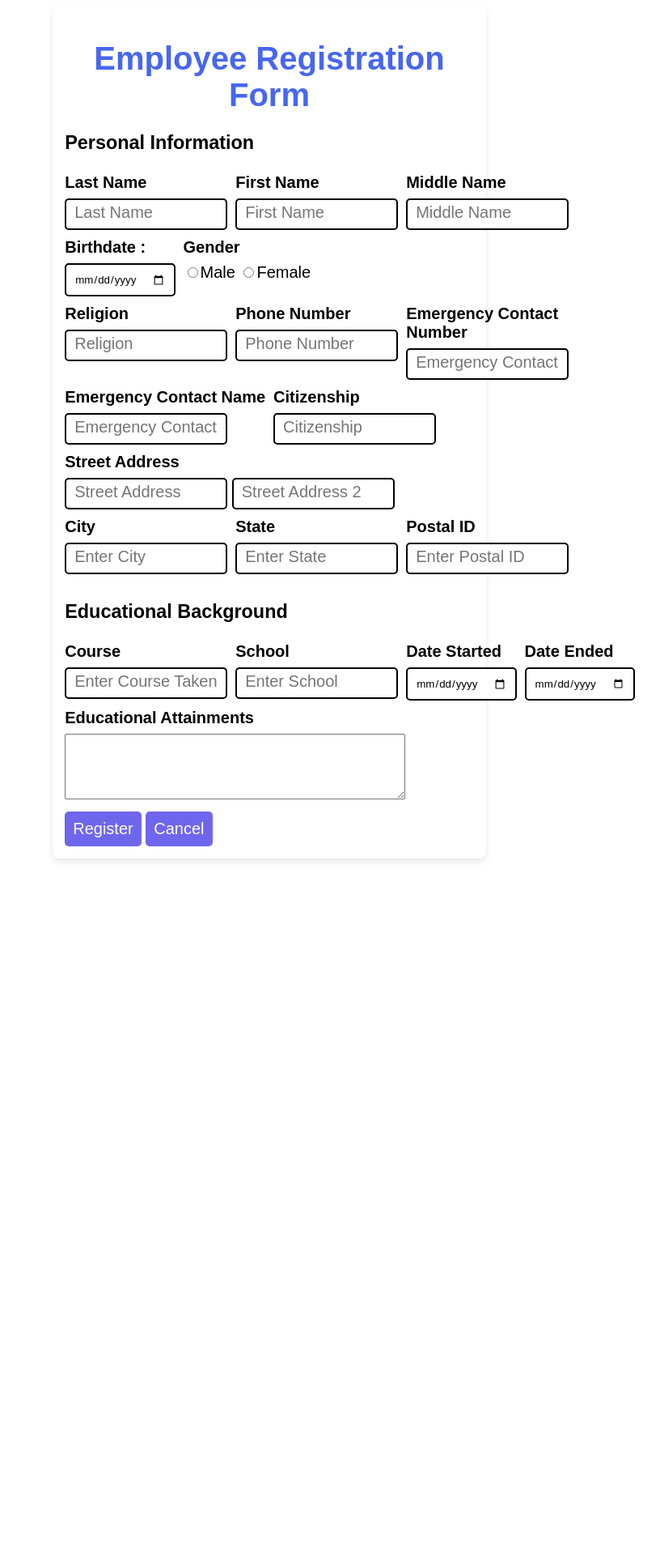
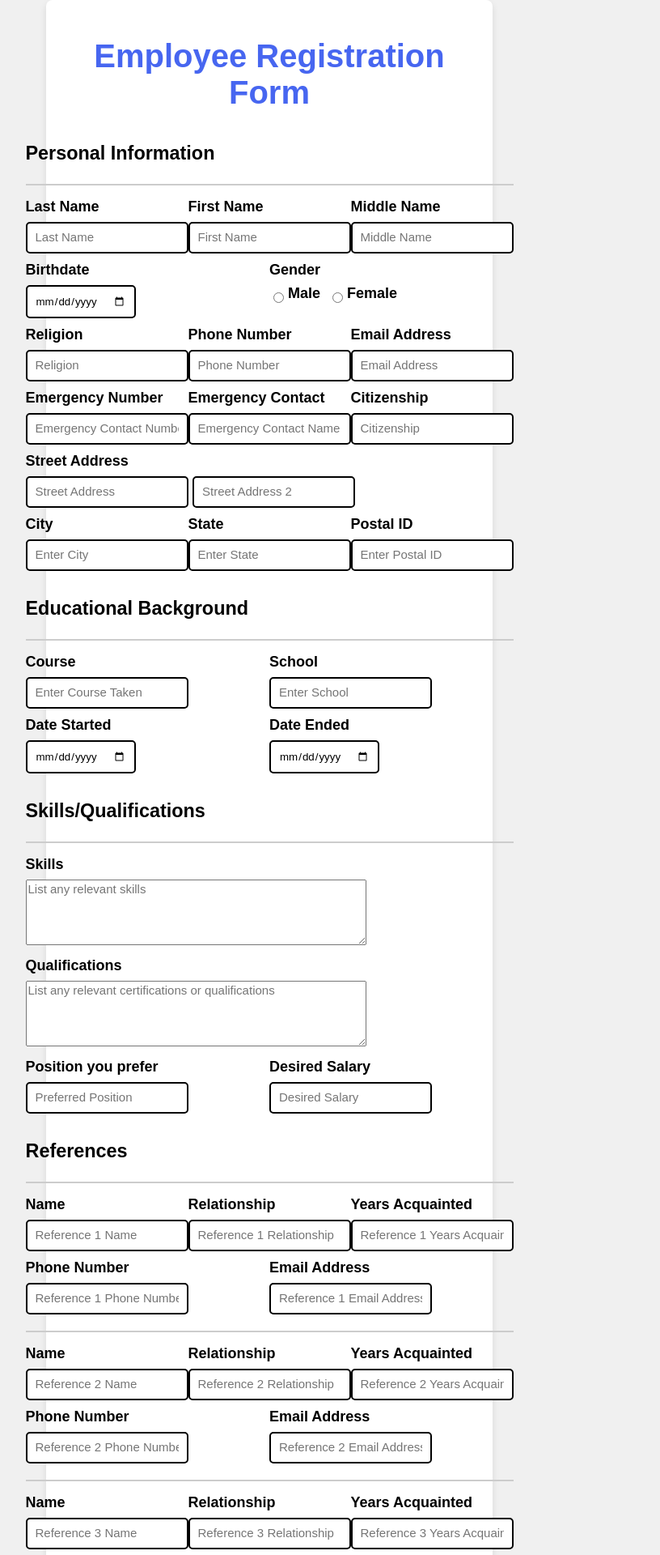
Before and after one commit to Melow04/Melow04.github.io, a PHP site: page /F3/index.html in a window 1280 px wide. Shown: the top 1920 px of the page at 81% size, without its empty margins (307-1123 px from the left). Before the commit the page ends 1064 px from the top, so only its background shows below. Run offline with PHP 8.4, Linux system fonts and the light colour scheme.

Commit message:
FA3 Final

```diff
--- a/F3/external_registration.css
+++ b/F3/external_registration.css
@@ -7,6 +7,9 @@ body{
     justify-content: center;
     align-items: center;
     font-size: 20px;
+    height: 100vh;
+    margin: 0;
+    background-color: #f0f0f0;
 }
 
 .form-container {
@@ -16,7 +19,11 @@ body{
     border: 2px transparent;
     border-radius: 8px;
     box-shadow: 0 4px 8px rgba(0, 0, 0, 0.1);
-    padding: 15px
+    padding: 20px;
+    background-color: #ffffff;
+    display: flex;
+    flex-direction: column;
+    align-items: center;
 }
 
 
@@ -28,19 +35,49 @@ h1 {
     font-weight:700;
   }
 
+  h3 {
+    align-self: flex-start;
+    width: 100%;
+    text-align: left;
+}
+
+hr {
+    width: 100%;
+    border: none;
+    border-top: 2px solid #ccc;
+    margin-bottom: 1rem;
+}
+
 .form-control{
+    width: 100%;
     margin-bottom: 10px;
+}
+
+.gender-options {
+    display: flex;
+    align-items: center;
+}
+
+.gender-options input[type="radio"] {
+    margin-right: 5px;
+}
+
+.gender-options label {
     margin-right: 10px;
+    font-weight: 100;
+    font-size: 15px;
+}
 
-}
 
 .flex-container{
     display: flex;
+
 }
 
 .form-control label {
     display: block;
-    font-weight: 700;
+    font-size: 18px;
+    font-weight: 550;
     margin-bottom: 0.5rem;
   }
 
@@ -48,7 +85,8 @@ h1 {
 input[type="text"],
 input[type="tel"],
 input[type="number"],
-input[type="date"]{
+input[type="date"],
+input[type="email"]{
     border: 2px solid;
     border-radius: 5px;
     padding: 10px;
@@ -56,38 +94,60 @@ input[type="date"]{
 }
 
 ::placeholder{
-    font-size: 20px;
+    font-size: 15px;
 }
 
+.buttons {
+    display: flex;
+    justify-content: center;
+    margin-top: 20px;
+}
 
-
-button[type="submit"]{
+button[type="submit"],
+button[type="button"] {
     border: none;
     border-radius: 5px;
     padding: 10px;
     font-size: 20px;
-
     color: white;
     cursor: pointer;
     background-color: rgb(111, 102, 238);
+    transition: background-color 0.3s ease;
+    margin-right: 10px;
 }
 
-button[type="submit"]:hover{
+button[type="submit"]:hover {
     background-color: rgb(9, 226, 82);
 }
 
-button[type="button"]{
-    border: none;
-    border-radius: 5px;
-    padding: 10px;
-    color: white;
-    font-size: 20px;
-    cursor: pointer;
-    background-color: rgb(111, 102, 238);
+button[type="button"]:hover {
+    background-color: rgb(226, 9, 9);
+}
+
+input:focus,
+textarea:focus{
+    outline: none;
+    border-color: #4766f0;
+    box-shadow: 0 0 5px rgba(71, 102, 240, 0.5);
+}
+
+p{
+text-align: justify;
+font-size: 12px;
 }
 
 
+.cv-upload input[type="file"] {
+    border: 2px solid #ccc;
+    border-radius: 5px;
+    padding: 10px;
+    font-size: 16px;
+    width: 100%;
+    box-sizing: border-box;
+}
 
-button[type="button"]:hover{
-    background-color: rgb(226, 9, 9);
+.cv-upload input:focus {
+    outline: none;
+    border-color: #4766f0;
+    box-shadow: 0 0 5px rgba(71, 102, 240, 0.5);
 }
--- a/F3/index.html
+++ b/F3/index.html
@@ -1,10 +1,9 @@
 <!DOCTYPE html>
 <html lang="en">
-
   <head>
-    <meta charset="UTF-8">
-    <meta name="viewport" content="width=device-width, initial-scale=1.0">
-    <link rel="stylesheet" href="external_registration.css">
+    <meta charset="UTF-8" />
+    <meta name="viewport" content="width=device-width, initial-scale=1.0" />
+    <link rel="stylesheet" href="external_registration.css" />
     <title>Employee Registration</title>
   </head>
 
@@ -13,106 +12,340 @@
       <h1>Employee Registration Form</h1>
       <form action="">
         <h3>Personal Information</h3>
+        <hr />
         <div class="flex-container">
           <div class="form-control">
             <label for="lastname">Last Name</label>
-                    <input type="text" id="lastname" name="lastname" placeholder="Last Name">
+            <input
+              type="text"
+              id="lastname"
+              name="lastname"
+              placeholder="Last Name"
+            />
           </div>
           <div class="form-control">
             <label for="firstname">First Name</label>
-                    <input type="text" id="firstname" name="firstname" placeholder="First Name">
+            <input
+              type="text"
+              id="firstname"
+              name="firstname"
+              placeholder="First Name"
+            />
           </div>
           <div class="form-control">
             <label for="middlename">Middle Name</label>
-                    <input type="text" id="middlename" name="middlename" placeholder="Middle Name">
+            <input
+              type="text"
+              id="middlename"
+              name="middlename"
+              placeholder="Middle Name"
+            />
           </div>
         </div>
         <div class="flex-container">
           <div class="form-control">
-                <label for="birthdate">Birthdate :</label>
-                <input type="date" id="date">
+            <label for="birthdate">Birthdate</label>
+            <input type="date" id="birthdate" name="birthdate" />
           </div>
           <div class="form-control">
             <label for="gender">Gender</label>
-                <input type="radio" name="gender" value="male">Male
-                <input type="radio" name="gender" value="fmale">Female
+            <div class="gender-options">
+              <input type="radio" id="male" name="gender" value="male" />
+              <label for="male">Male</label>
+              <input type="radio" id="female" name="gender" value="female" />
+              <label for="female">Female</label>
+            </div>
           </div>
         </div>
         <div class="flex-container">
           <div class="form-control">
             <label for="religion">Religion</label>
-                <input type="text" id="religion" name="religion" placeholder="Religion">
+            <input
+              type="text"
+              id="religion"
+              name="religion"
+              placeholder="Religion"
+            />
           </div>
           <div class="form-control">
             <label for="phone">Phone Number</label>
-                <input type="tel" id="phone" name="phone" placeholder="Phone Number">
+            <input
+              type="tel"
+              id="phone"
+              name="phone"
+              placeholder="Phone Number"
+            />
           </div>
           <div class="form-control">
-                <label for="emergencynumber">Emergency Contact Number</label>
-                <input type="tel" id="emergencynumber" name="emergencynumber" placeholder="Emergency Contact Number">
+            <label for="email">Email Address</label>
+            <input type="email" id="email" name="email" placeholder="Email Address">
         </div>
     </div>
     <div class="flex-container">
             <div class="form-control">
-                <label for="emergency">Emergency Contact Name</label>
-                <input type="text" id="emergency" name="emergency" placeholder="Emergency Contact Name">
+              <label for="emergencynumber">Emergency Number</label>
+              <input
+                type="tel"
+                id="emergencynumber"
+                name="emergencynumber"
+                placeholder="Emergency Contact Number"
+              />
+            </div>
+          <div class="form-control">
+            <label for="emergency">Emergency Contact</label>
+            <input
+              type="text"
+              id="emergency"
+              name="emergency"
+              placeholder="Emergency Contact Name"
+            />
           </div>
           <div class="form-control">
             <label for="citizenship">Citizenship</label>
-                <input type="text" id="citizenship" name="citizenship" placeholder="Citizenship">
+            <input
+              type="text"
+              id="citizenship"
+              name="citizenship"
+              placeholder="Citizenship"
+            />
           </div>
         </div>
         <div class="form-control">
           <label for="street">Street Address</label>
-                <input type="text" id="street" name="street" placeholder="Street Address" required>
-                <input type="text" id="address" name="address" placeholder="Street Address 2">
+          <input
+            type="text"
+            id="street"
+            name="street"
+            placeholder="Street Address"
+            required
+          />
+          <input
+            type="text"
+            id="address"
+            name="address"
+            placeholder="Street Address 2"
+          />
         </div>
         <div class="flex-container">
           <div class="form-control">
             <label for="city">City</label>
-                <input type="text" id="city" name="city" placeholder="Enter City" required>
+            <input
+              type="text"
+              id="city"
+              name="city"
+              placeholder="Enter City"
+              required
+            />
           </div>
           <div class="form-control">
             <label for="state">State</label>
-                <input type="text" id="state" name="state" placeholder="Enter State" required>
+            <input
+              type="text"
+              id="state"
+              name="state"
+              placeholder="Enter State"
+              required
+            />
           </div>
           <div class="form-control">
             <label for="post-code">Postal ID</label>
-                <input type="number" id="post-code" name="post-code" placeholder="Enter Postal ID" required>
+            <input
+              type="number"
+              id="post-code"
+              name="post-code"
+              placeholder="Enter Postal ID"
+              required
+            />
           </div>
         </div>
         <h3>Educational Background</h3>
+        <hr />
         <div class="flex-container">
           <div class="form-control">
             <label for="course">Course</label>
-                <input type="text" id="course" name="course" placeholder="Enter Course Taken" required>
+            <input
+              type="text"
+              id="course"
+              name="course"
+              placeholder="Enter Course Taken"
+              required
+            />
           </div>
           <div class="form-control">
             <label for="school">School</label>
-                <input type="text" id="school" name="school" placeholder="Enter School" required>
+            <input
+              type="text"
+              id="school"
+              name="school"
+              placeholder="Enter School"
+              required
+            />
           </div>
+        </div>
+        <div class="flex-container">
           <div class="form-control">
             <label for="start-date">Date Started</label>
-                <input type="date" id="start-date" name="start-date" placeholder="Enter Date Started" required>
+            <input type="date" id="start-date" name="start-date" required />
           </div>
           <div class="form-control">
             <label for="end-date">Date Ended</label>
-                <input type="date" id="end-date" name="end-date" placeholder="Enter Date Ended" required>
+            <input type="date" id="end-date" name="end-date" required />
           </div>
         </div>
+        <h3>Skills/Qualifications</h3>
+        <hr />
         <div class="form-control">
-                <label for="attainments">Educational Attainments</label>
-                <textarea name="attainments" id="attainments" cols="50" rows="5"></textarea>
+          <label for="skills">Skills</label>
+          <textarea
+            name="skills"
+            id="skills"
+            cols="50"
+            rows="5"
+            placeholder="List any relevant skills"
+          ></textarea>
+        </div>
+        <div class="form-control">
+          <label for="qualifications">Qualifications</label>
+          <textarea
+            name="qualifications"
+            id="qualifications"
+            cols="50"
+            rows="5"
+            placeholder="List any relevant certifications or qualifications"
+          ></textarea>
+        </div>
+        <div class="flex-container">
+          <div class="form-control">
+            <label for="position">Position you prefer</label>
+            <input
+              type="text"
+              id="position"
+              name="position"
+              placeholder="Preferred Position"
+            />
+          </div>
+          <div class="form-control">
+            <label for="desired-sal">Desired Salary</label>
+            <input
+              type="text"
+              id="desired-sal"
+              name="desired-sal"
+              placeholder="Desired Salary"
+            />
+          </div>
+        </div>
+        <h3>References</h3>
+        <hr>
+        <div class="flex-container">
+        <div class="form-control">
+            <label for="reference1_name">Name</label>
+            <input type="text" id="reference1_name" name="reference1_name" placeholder="Reference 1 Name">
+        </div>
+        <div class="form-control">
+            <label for="reference1_relationship">Relationship</label>
+            <input type="text" id="reference1_relationship" name="reference1_relationship" placeholder="Reference 1 Relationship">
+        </div>
+        <div class="form-control">
+            <label for="reference1_years">Years Acquainted</label>
+            <input type="text" id="reference1_years" name="reference1_years" placeholder="Reference 1 Years Acquainted">
+        </div>
+    </div>
+    <div class="flex-container">
+        <div class="form-control">
+            <label for="reference1_phone">Phone Number</label>
+            <input type="tel" id="reference1_phone" name="reference1_phone" placeholder="Reference 1 Phone Number">
+        </div>
+        <div class="form-control">
+            <label for="reference1_email">Email Address</label>
+            <input type="email" id="reference1_email" name="reference1_email" placeholder="Reference 1 Email Address">
+        </div>
+    </div>
+    <hr>
+        <div class="flex-container">
+        <div class="form-control">
+            <label for="reference2_name">Name</label>
+            <input type="text" id="reference2_name" name="reference2_name" placeholder="Reference 2 Name">
+        </div>
+        <div class="form-control">
+            <label for="reference2_relationship">Relationship</label>
+            <input type="text" id="reference2_relationship" name="reference2_relationship" placeholder="Reference 2 Relationship">
+        </div>
+        <div class="form-control">
+            <label for="reference2_years">Years Acquainted</label>
+            <input type="text" id="reference2_years" name="reference2_years" placeholder="Reference 2 Years Acquainted">
+        </div> </div>
+        <div class="flex-container">
+        <div class="form-control">
+            <label for="reference2_phone">Phone Number</label>
+            <input type="tel" id="reference2_phone" name="reference2_phone" placeholder="Reference 2 Phone Number">
+        </div>
+        <div class="form-control">
+            <label for="reference2_email">Email Address</label>
+            <input type="email" id="reference2_email" name="reference2_email" placeholder="Reference 2 Email Address">
+        </div>
+   </div>
+        <hr>
+        <div class="flex-container">
+        <div class="form-control">
+            <label for="reference3_name">Name</label>
+            <input type="text" id="reference3_name" name="reference3_name" placeholder="Reference 3 Name">
+        </div>
+        <div class="form-control">
+            <label for="reference3_relationship">Relationship</label>
+            <input type="text" id="reference3_relationship" name="reference3_relationship" placeholder="Reference 3 Relationship">
+        </div>
+        <div class="form-control">
+            <label for="reference3_years">Years Acquainted</label>
+            <input type="text" id="reference3_years" name="reference3_years" placeholder="Reference 3 Years Acquainted">
+        </div></div>
+        <div class="flex-container">
+        <div class="form-control">
+            <label for="reference3_phone">Phone Number</label>
+            <input type="tel" id="reference3_phone" name="reference3_phone" placeholder="Reference 3 Phone Number">
+        </div>
+        <div class="form-control">
+            <label for="reference3_email">Email Address</label>
+            <input type="email" id="reference3_email" name="reference3_email" placeholder="Reference 3 Email Address">
+        </div>
+    </div>
+        <hr>
+        <h3>Cover Letter & Resume</h3>
+        <hr>
+        <div class="form-control cv-upload">
+            <label for="cl">Cover Upload</label>
+            <input type="file" id="cl" name="cl" />
+          </div>
+        <div class="form-control cv-upload">
+            <label for="cv">Resume Upload</label>
+            <input type="file" id="cv" name="cv" />
           </div>
 
+          <label for="application">Application Agreement</label>
+          <p>I, [Applicant's Name], hereby consent to the collection, use, and disclosure of my personal information provided in this Labor Application Form for the purposes of evaluating my candidacy for employment opportunities with [Company Name].
 
+            I understand that the personal information collected on this form, including but not limited to my name, contact details, educational background, work experience, and any other information provided, will be used by [Company Name] for the following purposes:
+
+            Reviewing and assessing my qualifications, skills, and suitability for employment.
+            Contacting me regarding potential job opportunities, interviews, and employment-related matters.
+            Verifying the accuracy and completeness of the information provided.
+            Communicating with third-party references, educational institutions, and previous employers for the purpose of conducting background checks and verifying employment history.
+            Complying with legal and regulatory requirements related to the recruitment and employment process.
+            I acknowledge that the personal information provided in this form will be handled in accordance with applicable privacy laws and [Company Name]'s privacy policy. I understand that my personal information may be stored, processed, and accessed by authorized personnel involved in the recruitment and hiring process.
+
+            I further consent to [Company Name] retaining my personal information for a reasonable period following the completion of the recruitment process for future employment opportunities, unless I withdraw my consent or request the deletion of my information.
+
+            I understand that providing consent is voluntary, and I have the right to withdraw my consent at any time by contacting [Company Name]'s Human Resources department.
+
+            By signing below, I confirm that I have read, understood, and consent to the collection, use, and disclosure of my personal information as described above.</p>
+          <div class="form-control cv-upload">
+            <label for="sn">Signature Upload</label>
+            <input type="file" id="sn" name="sn" />
+          </div>
         <div class="buttons">
           <button type="submit">Register</button>
           <button type="button">Cancel</button>
         </div>
       </form>
     </div>
-
   </body>
-
 </html>
```
Lines whose indentation alone changed are shown as unchanged.
